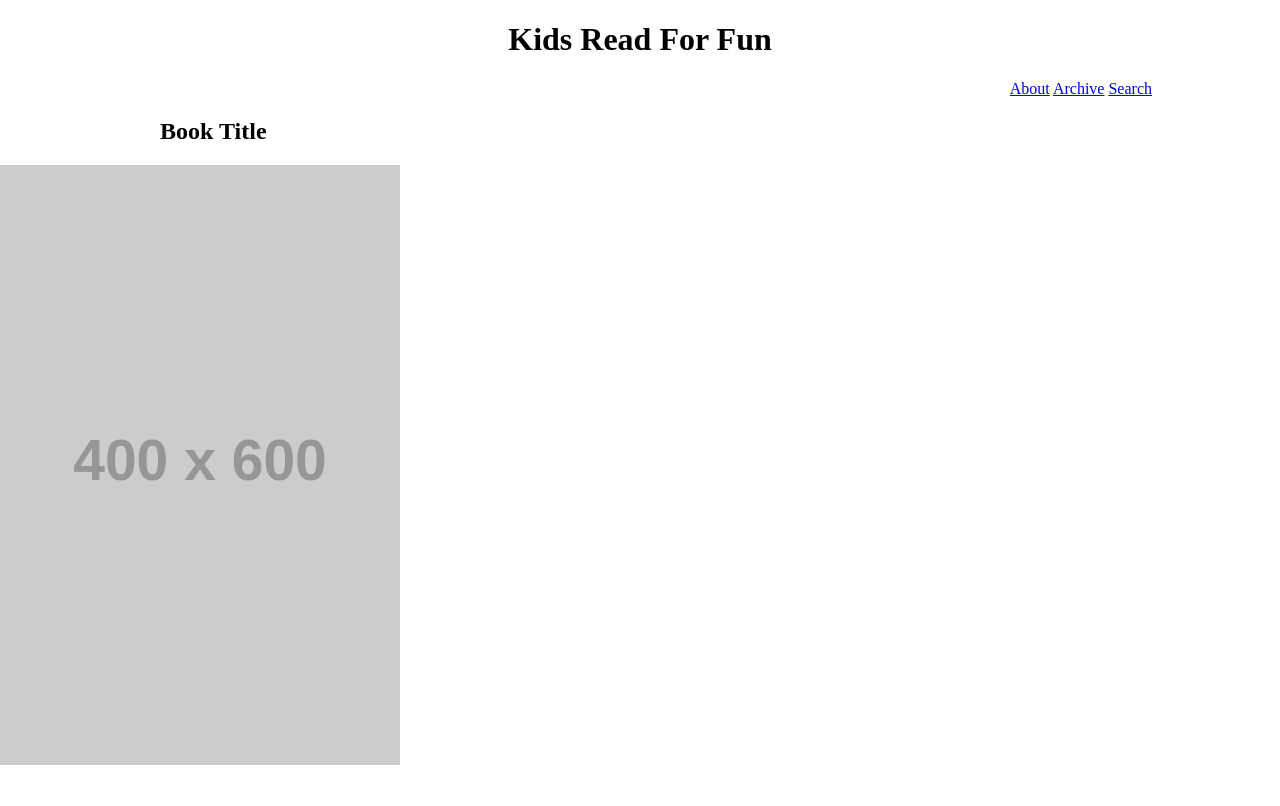
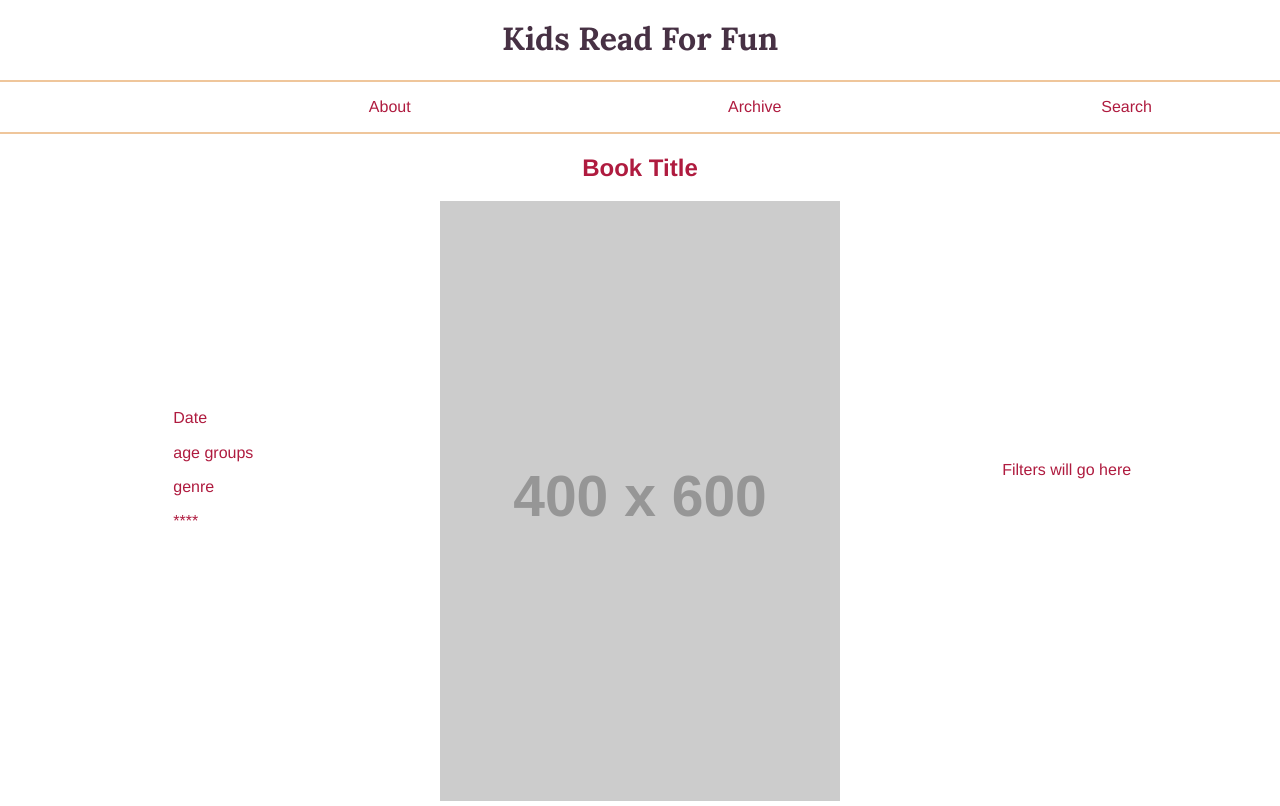
Before and after one commit to garpunk/wdd131, a plain HTML site: page week4/blog/index.html in a window 1280 px wide. Drawn offline with nearby package versions, Linux system fonts and the light colour scheme; placeholder pictures from the web are drawn by us.

Commit message:
changed blog site

```diff
--- a/week4/blog/blog.css
+++ b/week4/blog/blog.css
@@ -1,30 +1,50 @@
 @import 'path/to/normalize.css';
 
+@import url('https://fonts.googleapis.com/css2?family=Lora:ital,wght@0,400..700;1,400..700&family=Orbitron:wght@800&family=Poppins:ital,wght@0,100;0,200;0,300;0,400;0,500;0,600;0,700;0,800;0,900;1,100;1,200;1,300;1,400;1,500;1,600;1,700;1,800;1,900&family=Roboto:ital,wght@0,100..900;1,100..900&display=swap');
+
+body {
+  color: #af1b3f;
+  font-family: Helvetica, Arial, sans-serif;
+  border-color: #efc69b;
+}
 header {
   text-align: center;
+  font-family: 'Lora', Impact, serif;
+  color: #473144;
 }
 
 nav {
   text-align: right;
   padding-right: 10%;
-  border-top: 2px;
-  border-bottom: 2px;
-  border-color: gold;
+  border: 2px solid #efc69b;
+  border-left: 0px;
+  border-right: 0px;
+}
+
+.main-nav {
+  display: grid;
+  grid-template-columns: 1fr 1fr 1fr;
+  list-style: none;
+  justify-content: end;
+  justify-items: end;
 }
 
 .grid {
   display: grid;
   grid-template-columns: 1fr 1fr 1fr;
+  align-items: center;
+  justify-items: center;
 }
 
-.hide {
+/*hide {
   display: none;
-}
+}*/
 
 .main-header {
   text-align: center;
 }
-.main-image {
+
+.book-display {
+  grid-column: 2/3;
   display: block;
-  align-items: center;
 }
--- a/week4/blog/index.html
+++ b/week4/blog/index.html
@@ -18,9 +18,11 @@
       <h1>Kids Read For Fun</h1>
     </header>
     <nav>
-      <a href="#" class="nav-link">About</a>
-      <a href="#" class="nav-link">Archive</a>
-      <a href="#" class="nav-link">Search</a>
+      <ul class="main-nav">
+        <li><a href="#" class="nav-link"></a>About</li>
+        <li><a href="#" class="nav-link"></a>Archive</li>
+        <li><a href="#" class="nav-link"></a>Search</li>
+      </ul>
     </nav>
     <div class="grid">
       <aside class="hide">
@@ -29,7 +31,7 @@
         <div><p>genre</p></div>
         <div><p>****</p></div>
       </aside>
-      <main>
+      <main class="book-display">
         <h2 class="main-header">Book Title</h2>
         <img src="https://placehold.co/400x600" class="main-image" alt="" />
       </main>
```
